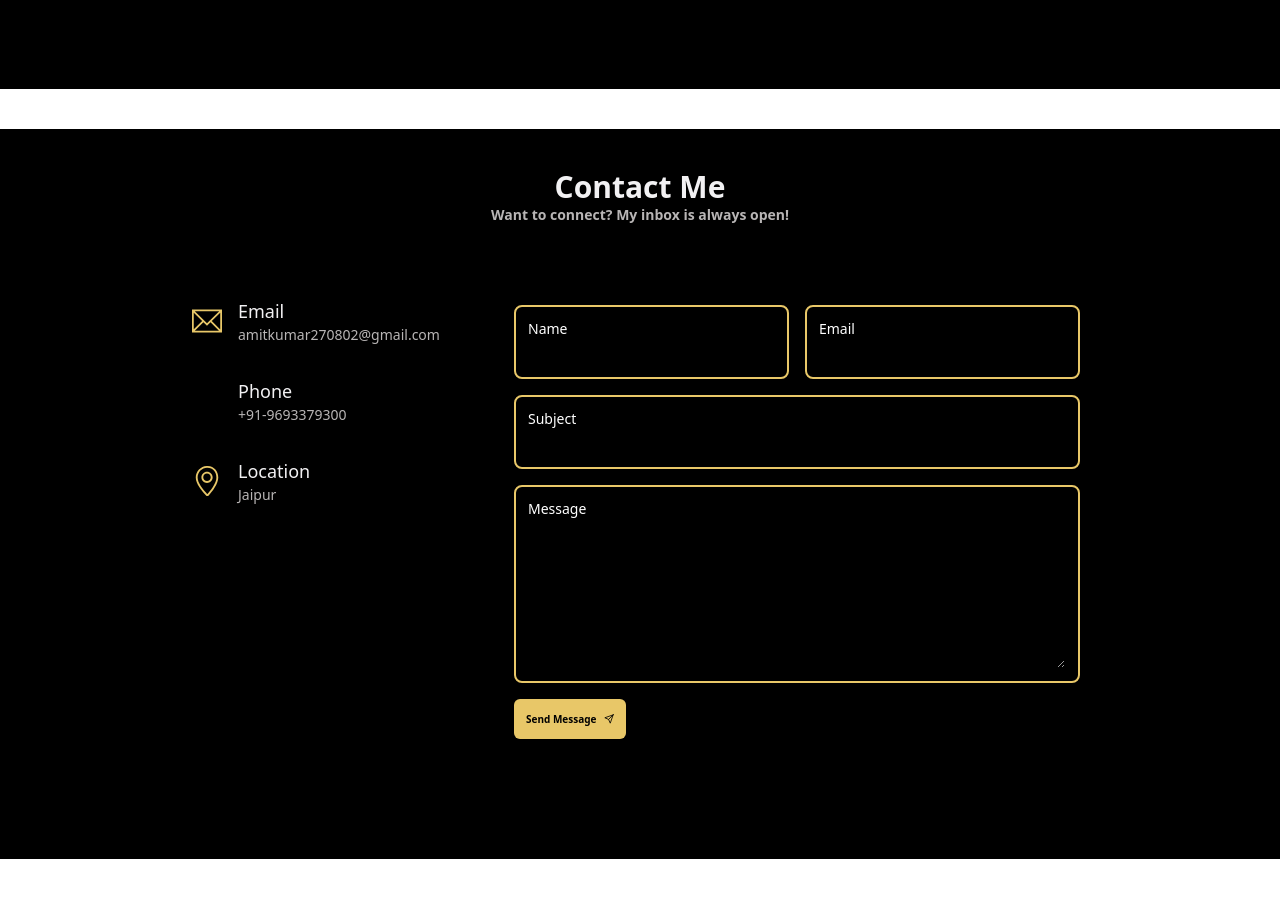
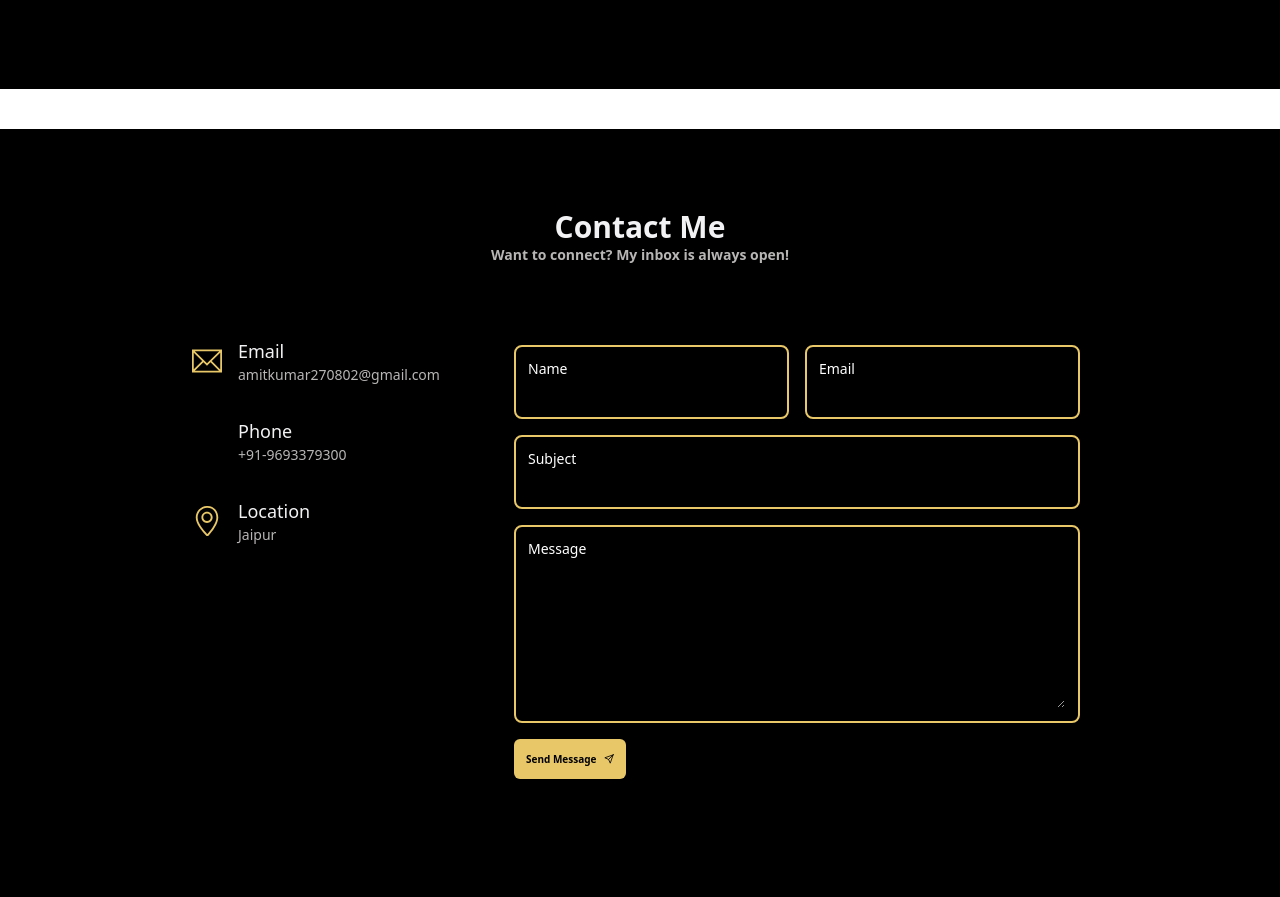
Before and after one commit to Amitkumar270802/portfolio, a React (Create React App) app: page / in a window 1280 px wide. Shown: the part 2640-3537 px from the top of the page. Before the commit the page ends 3499 px from the top, so only its background shows below. Built offline with nearby package versions, Linux system fonts and the light colour scheme; some icons are missing.

Commit message:
Update Contact.js

```diff
--- a/src/Pages/Contact.js
+++ b/src/Pages/Contact.js
@@ -12,7 +12,7 @@ const Contact = () => {
       className="contact bg-black h-fit flex justify-center items-center  "
       id="contact"
     >
-      <div className="mb-20 pt-10" data-aos="fade-up">
+      <div className="mb-20 mt-10 pt-10" data-aos="fade-up">
         <div className="flex flex-col justify-center items-center ">
           <h1 className="text-3xl font-semibold text-[#f2f1f3] ">Contact Me</h1>
           <h6 className="text-sm  font-semibold text-[#b8b5b5]">
```
